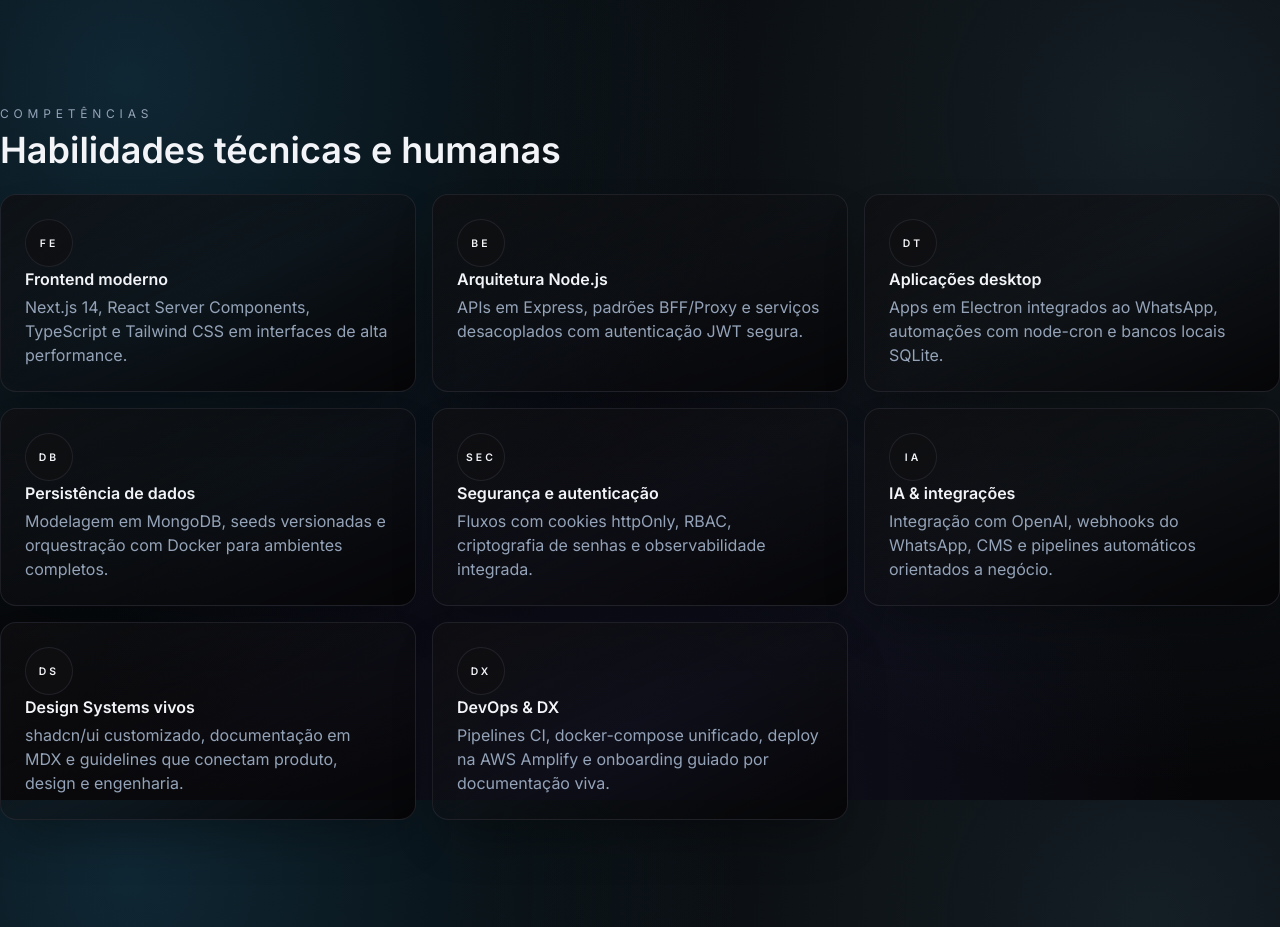
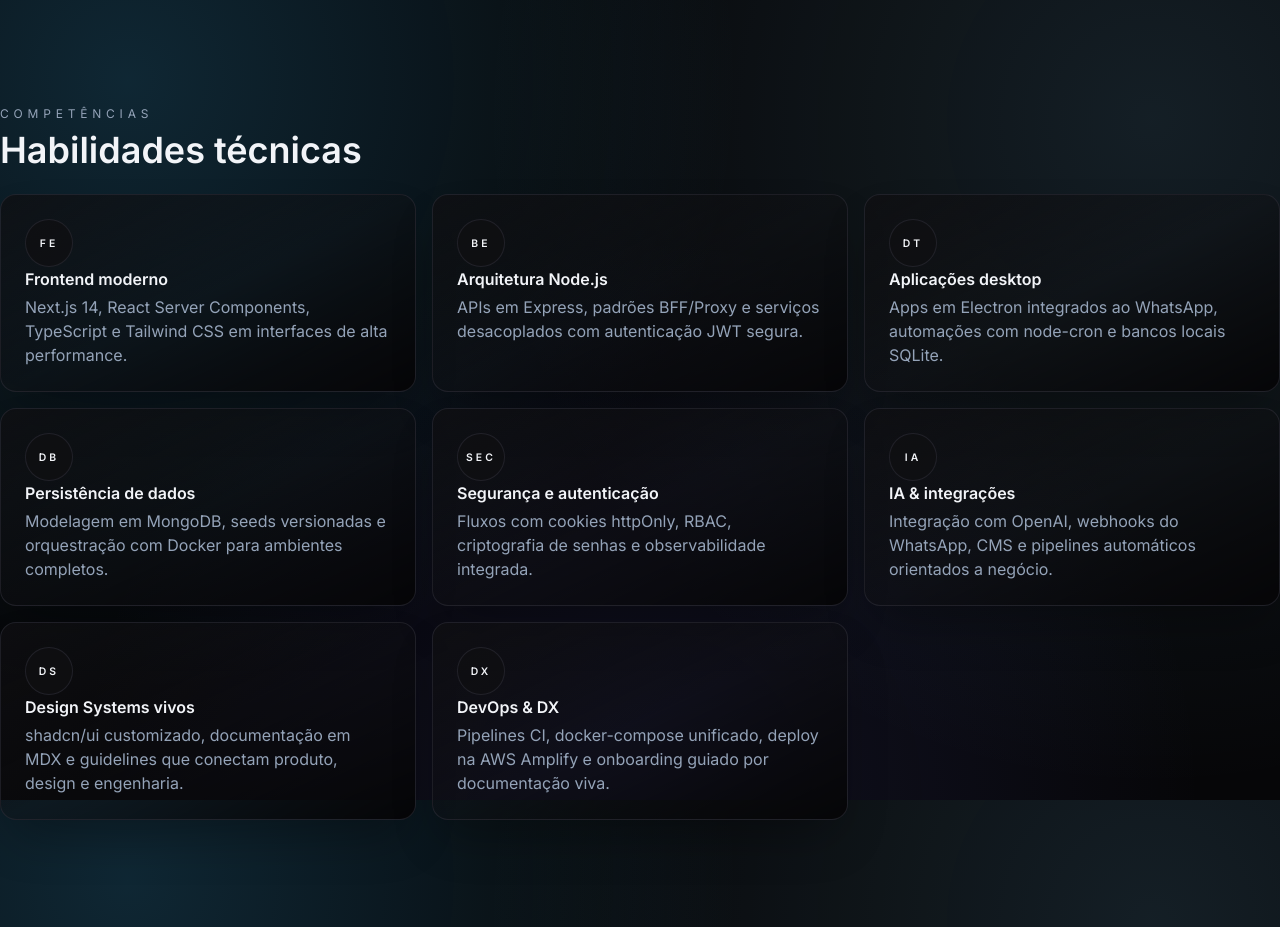
Before and after one commit to Pexe171/portifolio, a Next.js app: page / in a window 1280 px wide. Shown: the part 3200-4127 px from the top of the page. Built offline with nearby package versions, Linux system fonts and the light colour scheme.

Commit message:
Ajusta título de habilidades para foco técnico

```diff
--- a/components/(sections)/Skills.tsx
+++ b/components/(sections)/Skills.tsx
@@ -72,7 +72,7 @@ export default function Skills() {
     <section id="habilidades" className="space-y-lg py-section">
       <header className="space-y-sm">
         <p className="text-xs uppercase tracking-[0.4em] text-midnight-muted">Competências</p>
-        <h2 className="font-display text-3xl font-semibold text-midnight-text md:text-4xl">Habilidades técnicas e humanas</h2>
+        <h2 className="font-display text-3xl font-semibold text-midnight-text md:text-4xl">Habilidades técnicas</h2>
       </header>
 
       <motion.ul
```
Also changed, not shown: 1 other file (tests, documents, lock files or other folders).
